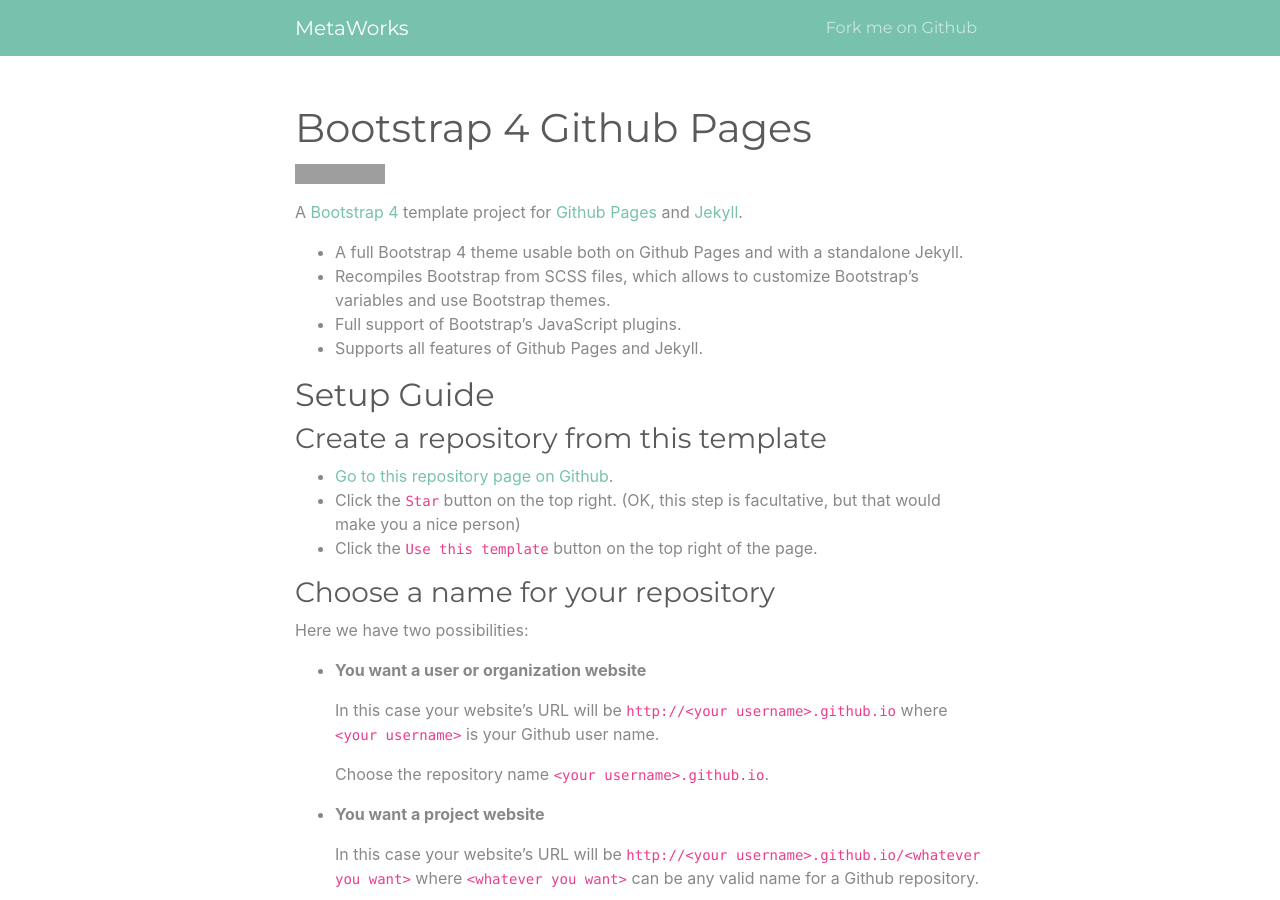
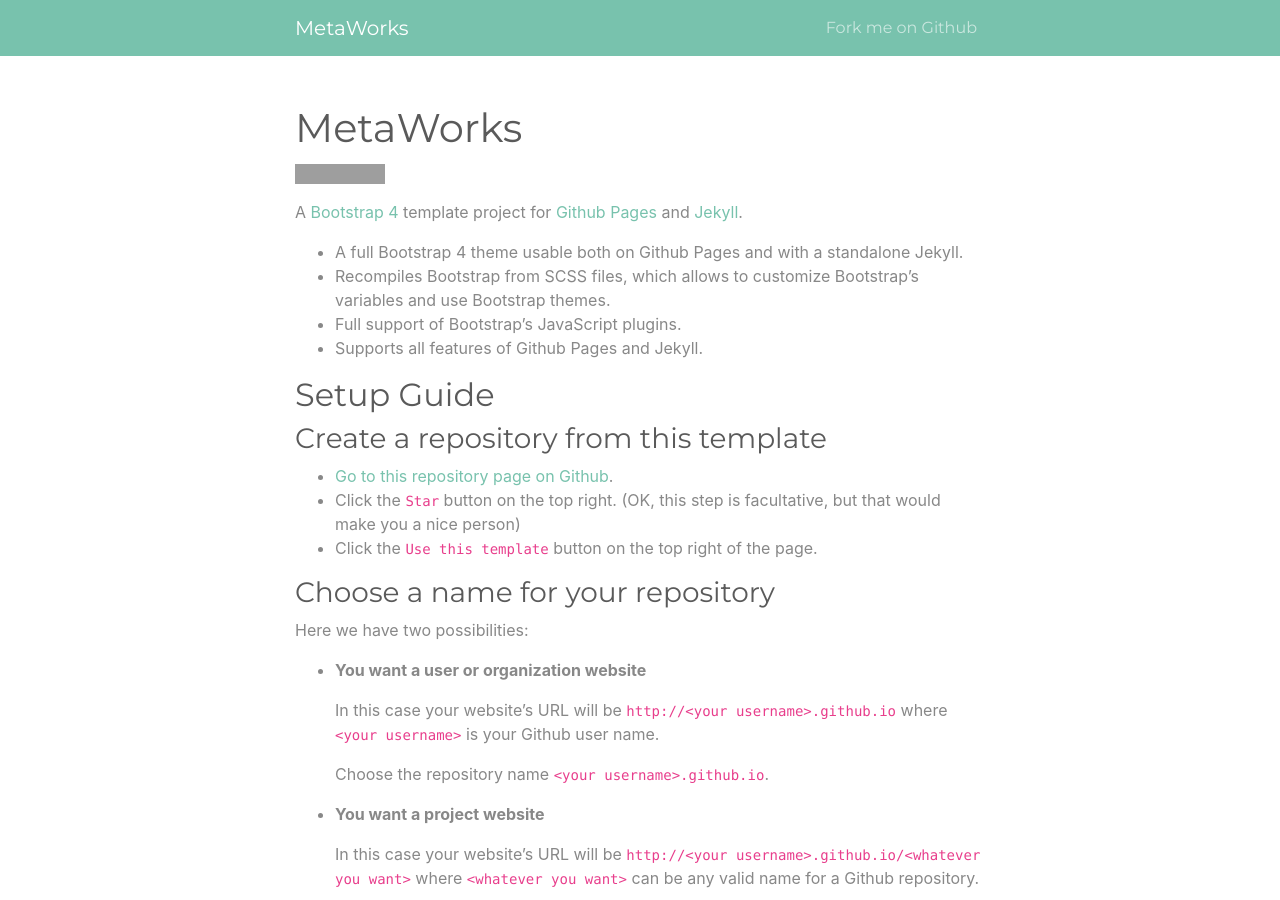
Before and after one commit to terrimporter/MetaWorksSite, a Jekyll site: the page built from index.md, in a window 1280 px wide and 900 px high. Built offline with Jekyll 4.4.1, drawn with Linux system fonts in a browser that asks for light colours; grey boxes are pictures that could not be loaded.

Commit message:
Update index.md

```diff
--- a/index.md
+++ b/index.md
@@ -1,6 +1,6 @@
 ---
 layout: page
-title: Bootstrap 4 Github Pages
+title: MetaWorks
 ---
 
 [![GitHub Repo stars](https://img.shields.io/github/stars/nicolas-van/bootstrap-4-github-pages?style=social)](https://github.com/nicolas-van/bootstrap-4-github-pages)
```
